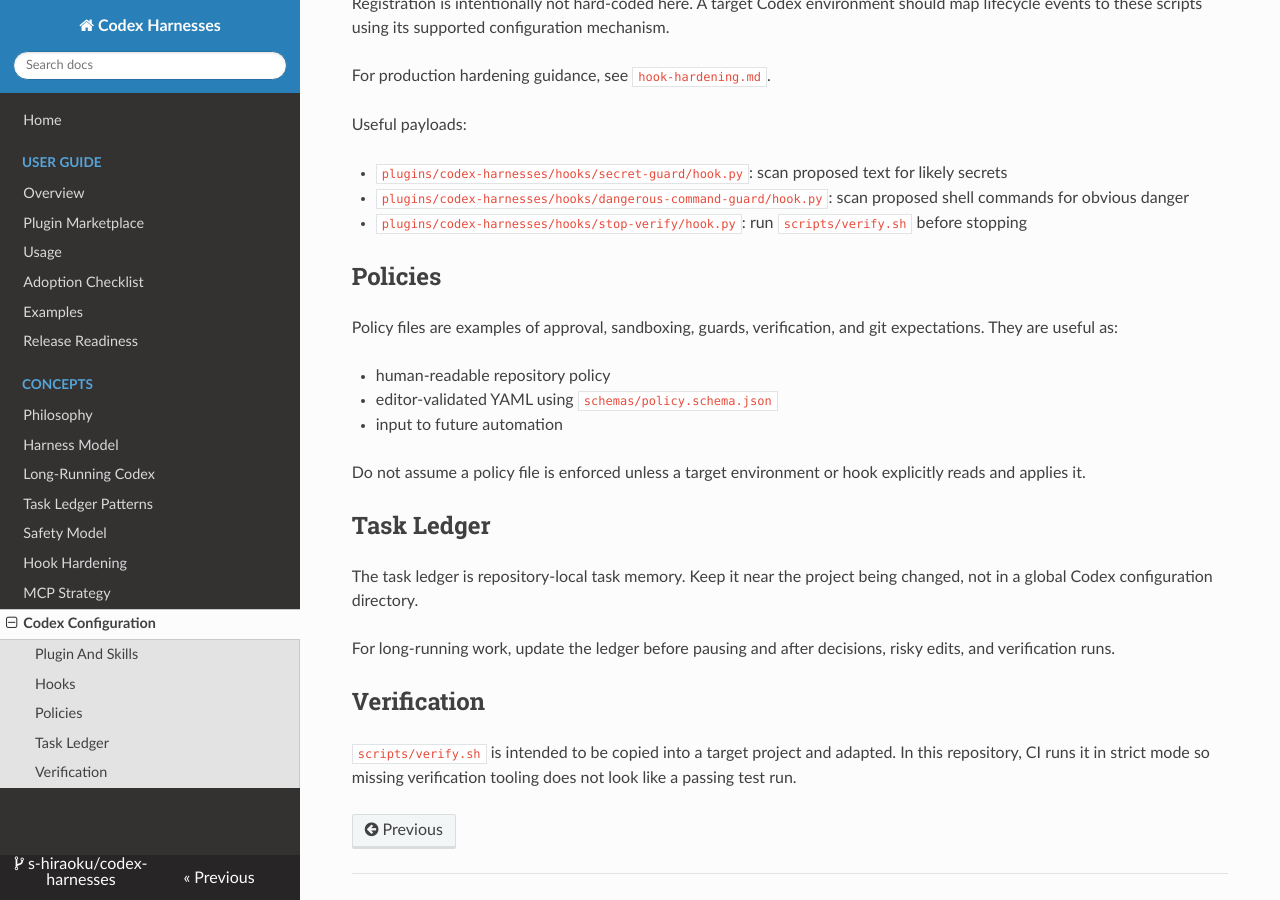
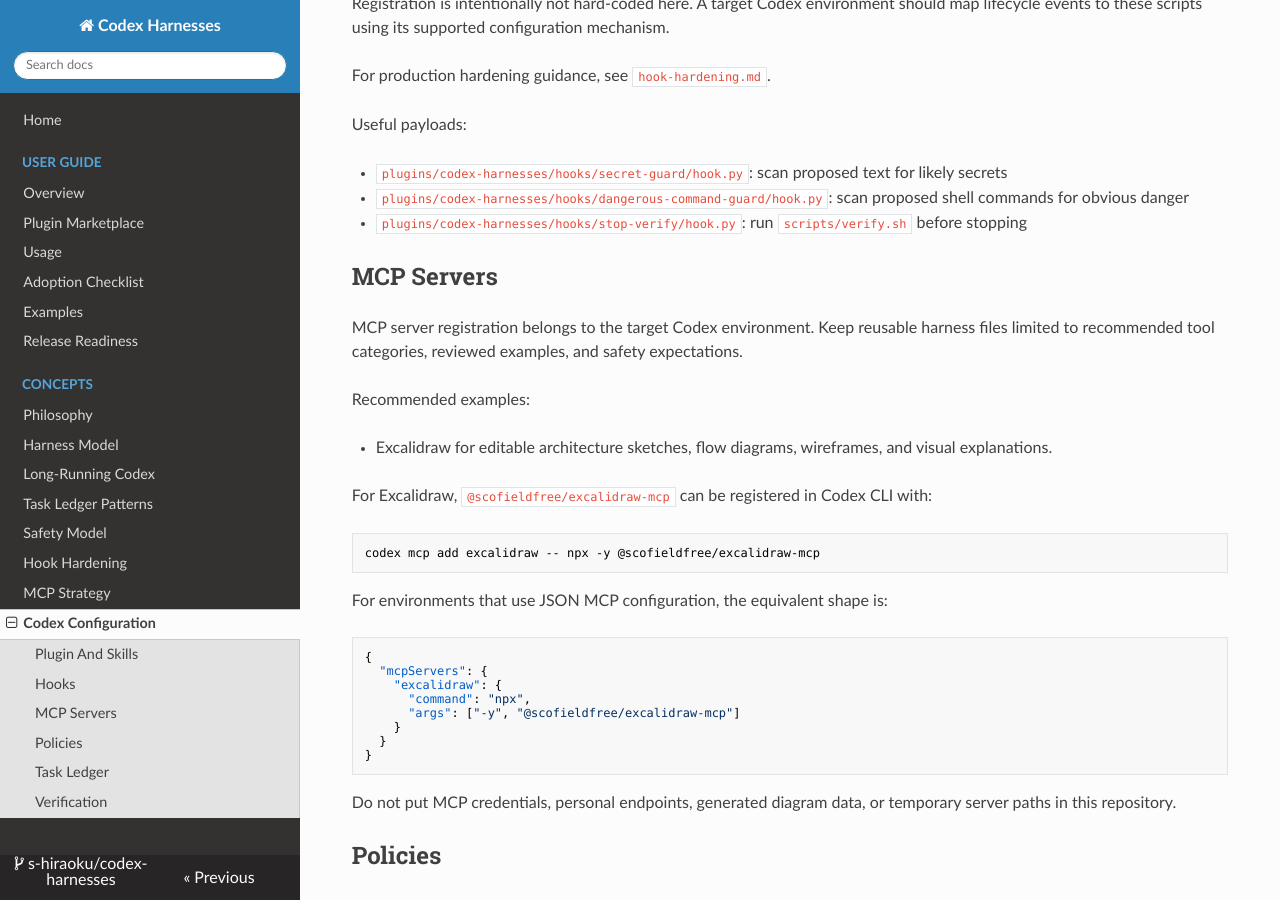
Before and after one commit to s-hiraoku/codex-harnesses, an MkDocs documentation site: the page built from docs/codex-config.md, in a window 1280 px wide and 900 px high, scrolled down 740 px. Built offline with MkDocs 1.6.1, drawn with Linux system fonts in a browser that asks for light colours; nearby versions of some CDN libraries.

Commit message:
Add Excalidraw MCP documentation

````diff
--- a/docs/codex-config.md
+++ b/docs/codex-config.md
@@ -30,6 +30,35 @@ Useful payloads:
 - `plugins/codex-harnesses/hooks/dangerous-command-guard/hook.py`: scan proposed shell commands for obvious danger
 - `plugins/codex-harnesses/hooks/stop-verify/hook.py`: run `scripts/verify.sh` before stopping
 
+## MCP Servers
+
+MCP server registration belongs to the target Codex environment. Keep reusable harness files limited to recommended tool categories, reviewed examples, and safety expectations.
+
+Recommended examples:
+
+- Excalidraw for editable architecture sketches, flow diagrams, wireframes, and visual explanations.
+
+For Excalidraw, `@scofieldfree/excalidraw-mcp` can be registered in Codex CLI with:
+
+```sh
+codex mcp add excalidraw -- npx -y @scofieldfree/excalidraw-mcp
+```
+
+For environments that use JSON MCP configuration, the equivalent shape is:
+
+```json
+{
+  "mcpServers": {
+    "excalidraw": {
+      "command": "npx",
+      "args": ["-y", "@scofieldfree/excalidraw-mcp"]
+    }
+  }
+}
+```
+
+Do not put MCP credentials, personal endpoints, generated diagram data, or temporary server paths in this repository.
+
 ## Policies
 
 Policy files are examples of approval, sandboxing, guards, verification, and git expectations. They are useful as:
````
Also changed, not shown: README.md (+1 -1 lines), docs/mcp-strategy.md (+6 -0 lines), ledger/verification.md (+7 -0 lines).
